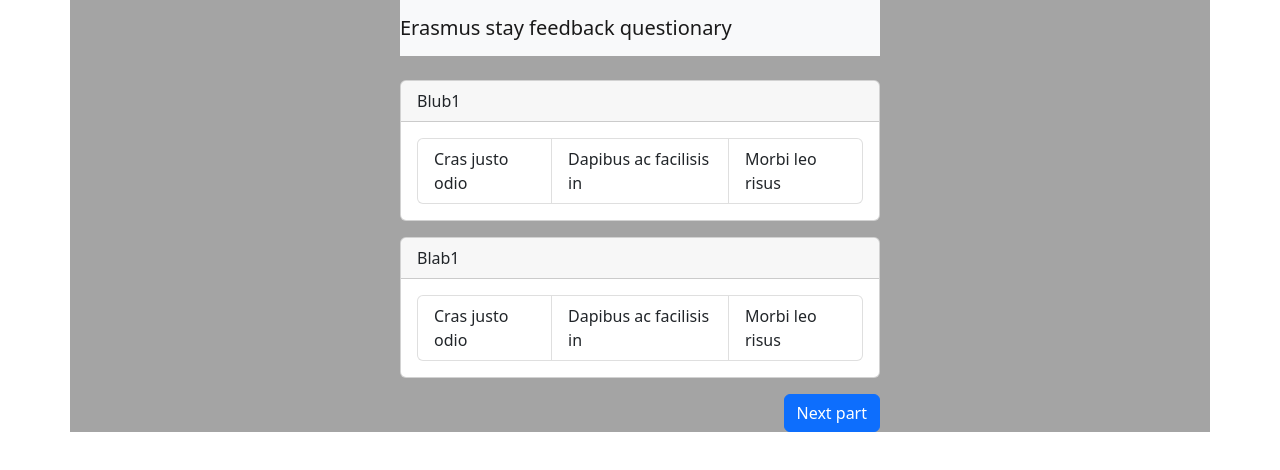
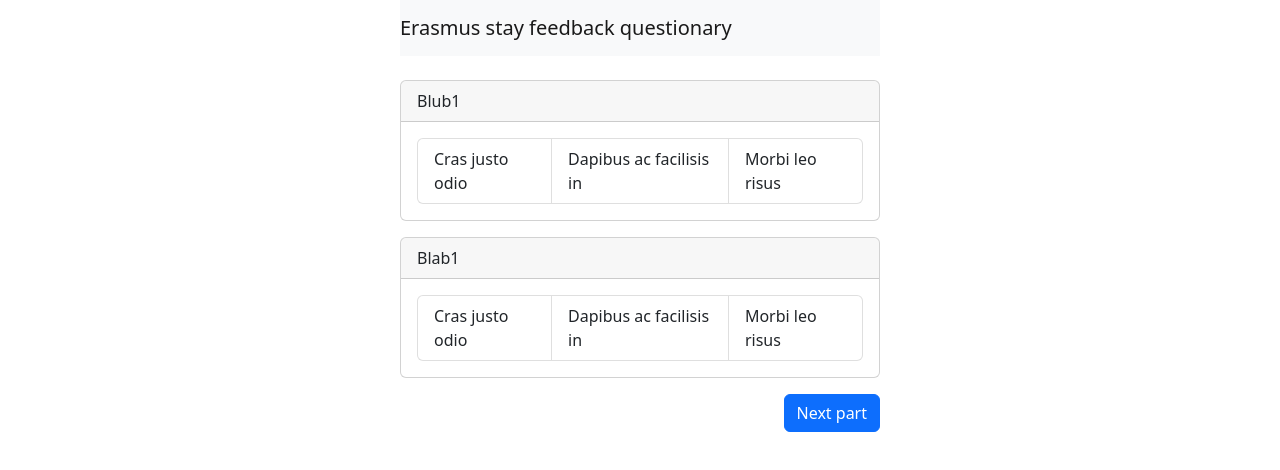
Before and after one commit to aburenko/rs-questionary, a React (Vite) app: page / in a window 1280 px wide. Shown: the top 470 px of the page. Built offline with nearby package versions, Linux system fonts and the light colour scheme.

Commit message:
Comment background

```diff
--- a/src/App.tsx
+++ b/src/App.tsx
@@ -38,7 +38,7 @@ function App() {
           display: "flex",
           alignItems: "center",
           justifyContent: "center",
-          backgroundColor: "#A4A4A4",
+          //backgroundColor: "#A4A4A4",
         }}
       >
         <Row>
```
